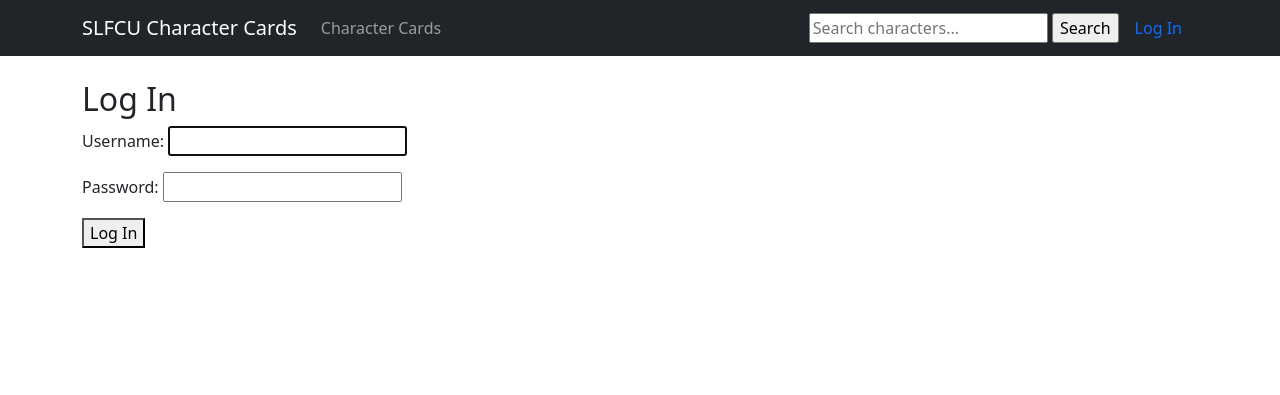
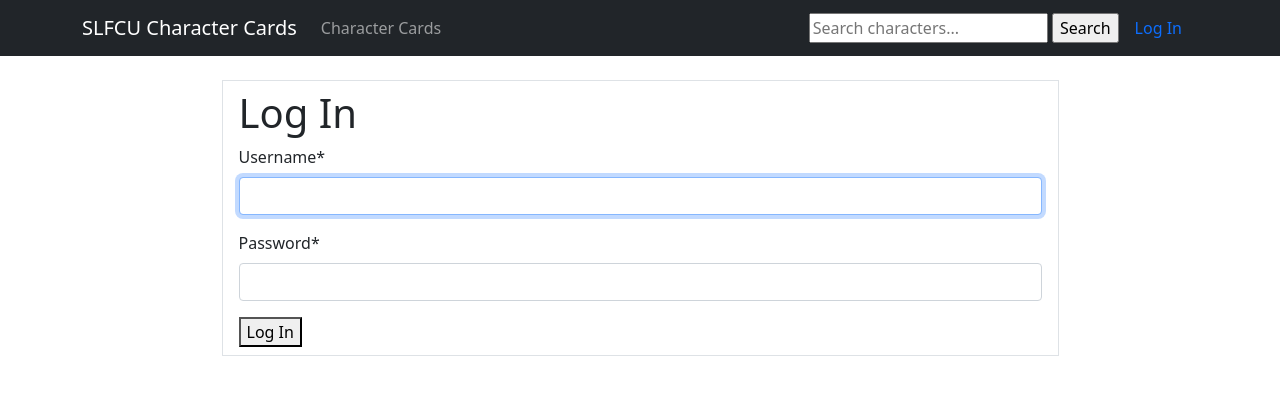
Before and after one commit to jonpape/character_cards, a Django app: page /accounts/login/ in a window 1280 px wide. Shown: the top 395 px of the page. Run offline with Django 4.2, Linux system fonts and the light colour scheme; some libraries are stand-ins or nearby versions.

Commit message:
form update

```diff
--- a/character_app/templates/registration/login.html
+++ b/character_app/templates/registration/login.html
@@ -1,10 +1,12 @@
-{% extends "base.html" %}
-
+{% extends 'base.html' %}
+{% load crispy_forms_tags %}
 {% block content %}
-    <h2>Log In</h2>
-    <form method="post">
+<div class="d-flex justify-content-center ">
+    <form method="post" class="w-75 border border-1 py-2 px-3" enctype="multipart/form-data">
+        <h1>Log In</h1>
         {% csrf_token %}
-        {{ form.as_p }}
+        {{ form|crispy }}
         <button type="submit">Log In</button>
     </form>
+</div>
 {% endblock content %}
```
Also changed, not shown: db.sqlite3.
